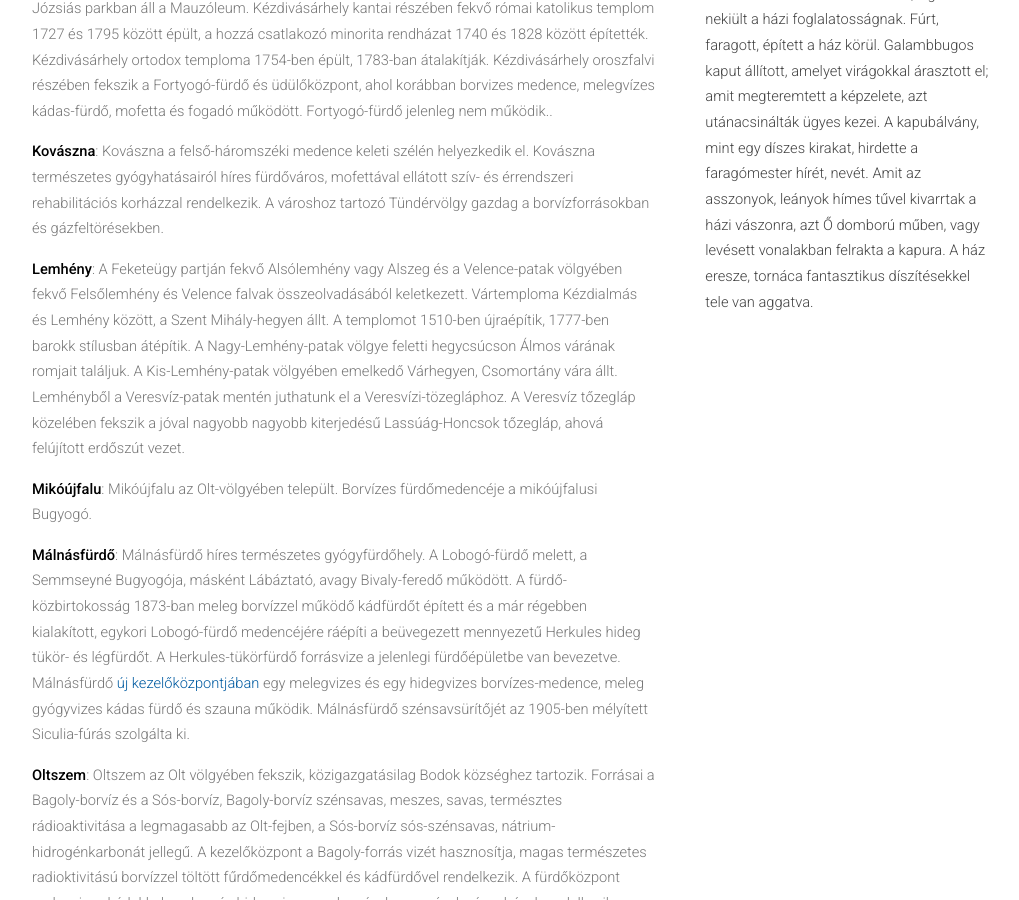
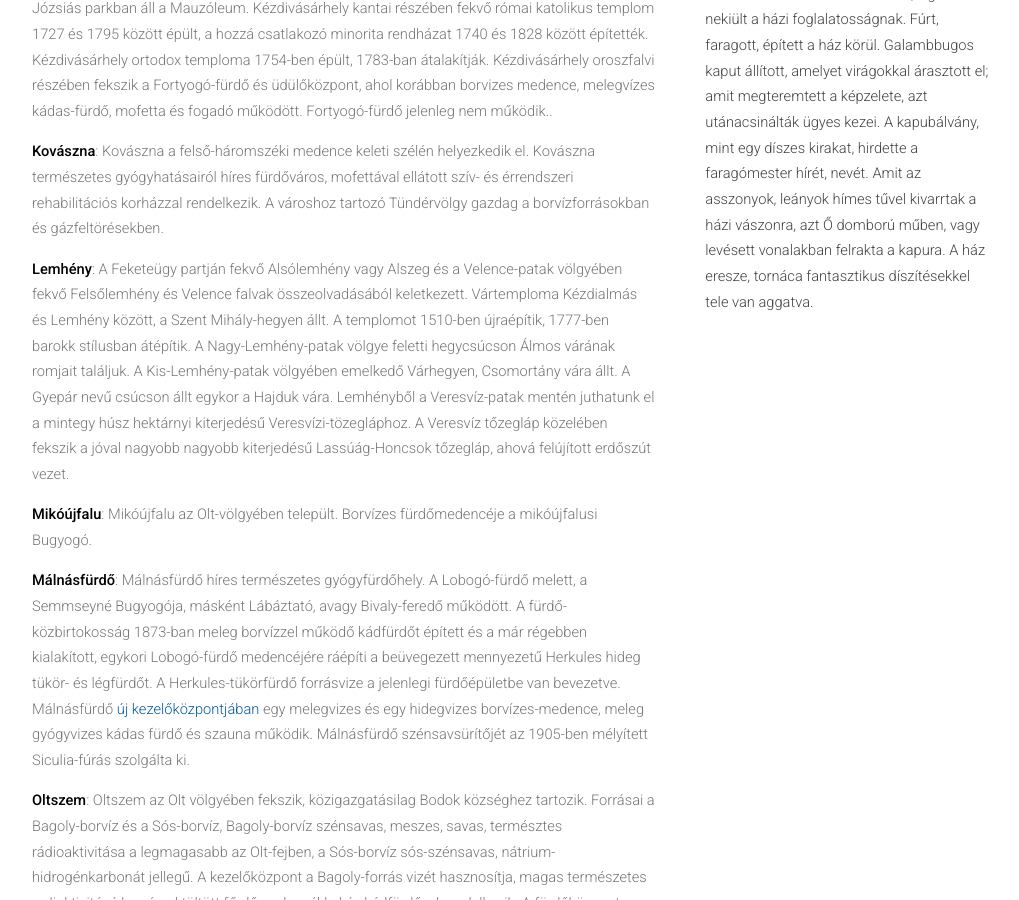
Before and after one commit to siculia/siculia.github.io, a Jekyll site: the page built from siculia-haromszek.html, in a window 1280 px wide and 900 px high, scrolled down 3922 px. Shown: the whole window, without its empty margins (128-1147 px from the left). Built offline with Jekyll 4.4.1, drawn with Linux system fonts in a browser that asks for light colours; nearby versions of some CDN libraries; library files that are not in the unit come from our copies.

Commit message:
Csíkszentkirály

```diff
--- a/siculia-csikszek.html
+++ b/siculia-csikszek.html
@@ -65,7 +65,7 @@ layout: default
 							<p style="text-align: left;"><b>Csíkdelne</b>: Delne és Csíkcsicsó számára, a két település közé épült a Szent János-templom. A csíkdelneinek nevezett Szent János-templomnak 1613-ban készített vírágdíszítésű kazettás deszkamennyezete és szárnyas oltára van. A Szent János templom déli templombejárata feletti külső falon freskórészletet találtak. A freskókat először 1934-ben tárták fel, azóta részben megsemmisültek.</p>
 							<p style="text-align: left;"><b>Csíkszentdomokos</b>: A Olt, valamint a Lok és a Szádokút-patakok összefolyásánál fekszik, a Felcsíki-medence légészakibb települése. Csíkszentdomokos hagyománya a bútorfestés, fuvarozás, mészégetés, bányászat.</p>
 							<p style="text-align: left;"><b>Csíkjenőfalva</b>: Teljesen összenőtt északon Csíkszenttamással, délen Karcfalvával. Karcfalva és Jenőfalva számára, a két település közé épült a Nagyboldogasszony-templom.</p>
-							<p style="text-align: left;"><b>Csíkszentkirály</b>: Csíkszentkirály az Olt két partján, a Zsögödi-szoros alatt kiszélesedő Alcsíki-medence északi részén fekszik. Csíkszentkirály tízesei Szentkirály, Kencseszeg, Poklondfalva és Tiva, a két utóbbi önálló településkén szerepel az írotti forrásokban. Csíkszentkirályon található a Teplomalja és a Köves utca borvízes kútja. Csíkszentkirályon palackozzák a Hargita Gyöngye és a Tiva Hargita szénsavas ásványvízeket. A Borsáros-lápon található a Borsáros fürdő, a fürdőépületben melegített borvizes medence, habzófürdő és szauna létesült.</p>
+							<p style="text-align: left;"><b>Csíkszentkirály</b>: Csíkszentkirály az Olt két partján, a Zsögödi-szoros alatt kiszélesedő Alcsíki-medence északi részén fekszik. Csíkszentkirály tízesei Szentkirály, Kencseszeg, Poklondfalva és Tiva, a két utóbbi önálló településkén szerepel az írotti forrásokban. Csíkszentkirályon található a Teplomalja és a Köves utca borvízes kútja. Csíkszentkirályon palackozzák a Hargita Gyöngye és a Tiva Hargita szénsavas ásványvízeket. A Borsáros-tőzeglápban több mint nyolcvan borvízforrás tör fel. A Borsáros-lápon található a Borsáros fürdő, a fürdőépületben melegített borvizes medence, habzófürdő és szauna létesült.</p>
 							<p style="text-align: left;"><b>Csíkmadaras</b>: Az Olt folyó és a Madaras-patak összefolyásánál fekszik. Vashámora a település nyugati felében a Fejedelem Kertjében 1732-ig működött. A vasércet a Hámornak nevezett helyen, a vasérc olvasztáshoz szükséges szenet a Szénhelyen égették. A 19. század végéig a felcsíki fazekasság központja volt.</p>
 							<p style="text-align: left;"><b>Csíkpálfalva</b>: Az Aracs és a Nyír patakok völgyében terül el, Csíkcsomortán és Csíkdelne tartozik hozzá. Csíkdelne fiókegyháza. Csíkpálfalvát a hagyomány szerint a Torda-völgyében elpuszult Tordafalva és Szentjánosfalva megmaradt lakói alapították. Híres a csíki festékes szőnyegek készítéséről.</p>
 							<p style="text-align: left;"><b>Csíkszentimre</b>: A Vermed és az Olt folyásánál fekvő falu, Szent István király fiáról, Szent Imrétől kapta a mai nevét. Hozzátartozik a Büdösfürdő nevű üdülőfalu is. Egyik régi kápolnája az 1661-ben, Tankó Margit által épített Szent-Margit kápolna. A Kakukk-hegy kráterének északnyugati peremén, a Vermed-patak forrásvidékén található a csíkszentimrei Vermedpataki mofetta.A csíkszentimrei Büdösfürdőtől délre, a Büdösköves-tető nyerge alatt, a Bányapatak fejében található az egykor gyógyhatásáról nevezetes Bányapataki-fürdő.</p>
--- a/siculia-haromszek.html
+++ b/siculia-haromszek.html
@@ -58,7 +58,7 @@ layout: default
 							<p style="text-align: left;"><b>Kiskászon</b>: A Kászon-patak völgyében, a Perkő-hegy nyugati oldalán fekszik. Kiskászonon keresztül haladt át az országút, amely összeköttetést biztosított Kászonszékkel és ezen keresztül Csíkszékkel. A Kiskászon környékén álló, azóta eltűnt Szent János nevezetű településről az 1584-ből származó leírás adott hírt. A hagyomány szerint a tatárok által elpusztított Szent János településről a lakók Polyánba költöztek.</p>
 							<p style="text-align: left;"><b>Kézdivásárhely</b>: A kézdivásárhelyi udvarterek építészeti különlegesség. A Céhtörténeti Múzeumban a látogatókra várnak a népviseletbe öltöztetett Zsuzsi és Andris-babák. A Molnár Józsiás parkban áll a Mauzóleum. Kézdivásárhely kantai részében fekvő római katolikus templom 1727 és 1795 között épült, a hozzá csatlakozó minorita rendházat 1740 és 1828 között építették. Kézdivásárhely ortodox temploma 1754-ben épült, 1783-ban átalakítják. Kézdivásárhely oroszfalvi részében fekszik a Fortyogó-fürdő és üdülőközpont, ahol korábban borvizes medence, melegvízes kádas-fürdő, mofetta és fogadó működött. Fortyogó-fürdő jelenleg nem működik..</p>
 							<p style="text-align: left;"><b>Kovászna</b>: Kovászna a felső-háromszéki medence keleti szélén helyezkedik el. Kovászna természetes gyógyhatásairól híres fürdőváros, mofettával ellátott szív- és érrendszeri rehabilitációs korházzal rendelkezik. A városhoz tartozó Tündérvölgy gazdag a borvízforrásokban és gázfeltörésekben.</p>
-							<p style="text-align: left;"><b>Lemhény</b>: A Feketeügy partján fekvő Alsólemhény vagy Alszeg és a Velence-patak völgyében fekvő Felsőlemhény és Velence falvak összeolvadásából keletkezett. Vártemploma  Kézdialmás és Lemhény között, a Szent Mihály-hegyen állt.  A templomot 1510-ben újraépítik, 1777-ben barokk stílusban átépítik. A Nagy-Lemhény-patak völgye feletti hegycsúcson Álmos várának romjait találjuk. A Kis-Lemhény-patak völgyében emelkedő Várhegyen, Csomortány vára állt. Lemhényből a Veresvíz-patak mentén juthatunk el a Veresvízi-tözegláphoz. A Veresvíz tőzegláp közelében fekszik a jóval nagyobb nagyobb kiterjedésű Lassúág-Honcsok tőzegláp, ahová felújított erdőszút vezet.</p>
+							<p style="text-align: left;"><b>Lemhény</b>: A Feketeügy partján fekvő Alsólemhény vagy Alszeg és a Velence-patak völgyében fekvő Felsőlemhény és Velence falvak összeolvadásából keletkezett. Vártemploma  Kézdialmás és Lemhény között, a Szent Mihály-hegyen állt.  A templomot 1510-ben újraépítik, 1777-ben barokk stílusban átépítik. A Nagy-Lemhény-patak völgye feletti hegycsúcson Álmos várának romjait találjuk. A Kis-Lemhény-patak völgyében emelkedő Várhegyen, Csomortány vára állt. A Gyepár nevű csúcson állt egykor a Hajduk vára. Lemhényből a Veresvíz-patak mentén juthatunk el a mintegy húsz hektárnyi kiterjedésű Veresvízi-tözegláphoz. A Veresvíz tőzegláp közelében fekszik a jóval nagyobb nagyobb kiterjedésű Lassúág-Honcsok tőzegláp, ahová felújított erdőszút vezet.</p>
 							<p style="text-align: left;"><b>Mikóújfalu</b>: Mikóújfalu az Olt-völgyében települt. Borvízes fürdőmedencéje a mikóújfalusi Bugyogó.</p>
 							<p style="text-align: left;"><b>Málnásfürdő</b>: Málnásfürdő híres természetes gyógyfürdőhely. A Lobogó-fürdő melett, a Semmseyné Bugyogója, másként Lábáztató, avagy Bivaly-feredő működött. A fürdő-közbirtokosság 1873-ban meleg borvízzel működő kádfürdőt épített és a már régebben kialakított, egykori Lobogó-fürdő medencéjére ráépíti a beüvegezett mennyezetű Herkules hideg tükör- és légfürdőt. A Herkules-tükörfürdő forrásvize a jelenlegi fürdőépületbe van bevezetve. Málnásfürdő <a href="http://www.aquasic.ro/malnas/">új kezelőközpontjában</a> egy melegvizes és egy hidegvizes borvízes-medence, meleg gyógyvizes kádas fürdő és szauna működik. Málnásfürdő szénsavsürítőjét az 1905-ben mélyített Siculia-fúrás szolgálta ki.</p>
 							<p style="text-align: left;"><b>Oltszem</b>: Oltszem az Olt völgyében fekszik, közigazgatásilag Bodok községhez tartozik. Forrásai a Bagoly-borvíz és a Sós-borvíz, Bagoly-borvíz szénsavas, meszes, savas, természtes rádioaktivitása a legmagasabb az Olt-fejben, a Sós-borvíz sós-szénsavas, nátrium-hidrogénkarbonát jellegű. A kezelőközpont a Bagoly-forrás vizét hasznosítja, magas természetes radioktivitású borvízzel töltött fűrdőmedencékkel és kádfürdővel rendelkezik. A fürdőközpont melegvizes kádakkal, meleg- és hideg vizes medencével, szaunával, sószobával rendelkezik.</p>
```
